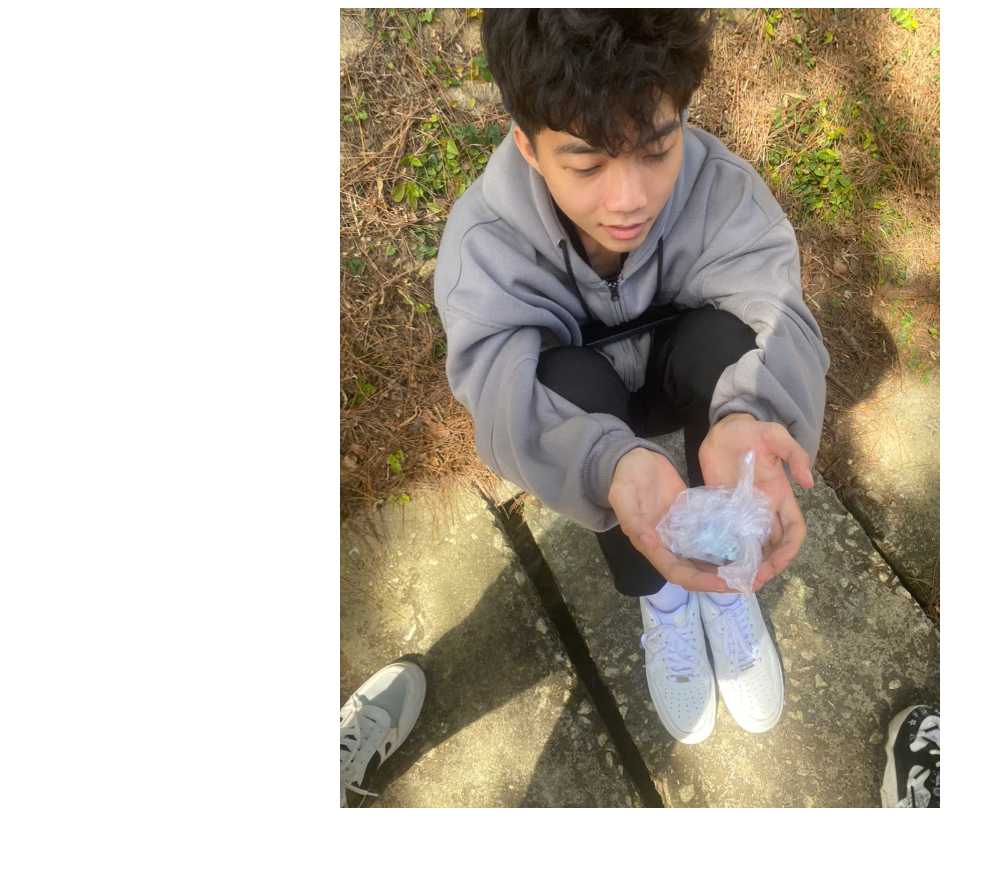
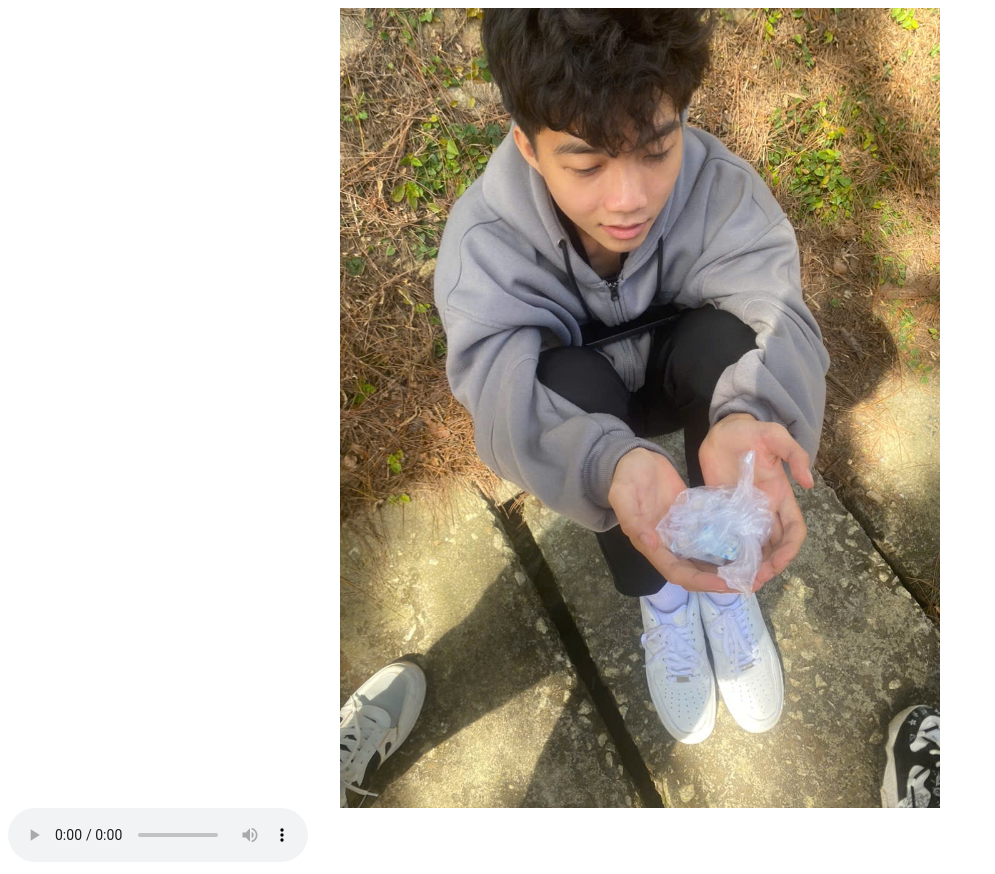
Before and after one commit to xitrumcute/page12a3, a plain HTML site: page test.html in a window 1280 px wide. Shown: the whole page, without its empty margins (0-995 px from the left). Before the commit the page ends 816 px from the top, so only its background shows below. Drawn offline with Linux system fonts and the light colour scheme.

Commit message:
Add controls and autoplay to audio element

```diff
--- a/test.html
+++ b/test.html
@@ -10,6 +10,6 @@
     <img src="IMG_20241230_221830.jpg" alt="Hình ảnh tui" style="width:100%; max-width:600px; display:block; margin:auto;">
 
     <!-- Âm thanh tự động phát -->
-    <audio src="nhacbaothucquandoi.mp3"></audio>
+    <audio src="nhacbaothucquandoi.mp3" controls autoplay loop></audio>
 </body>
 </html>
```
